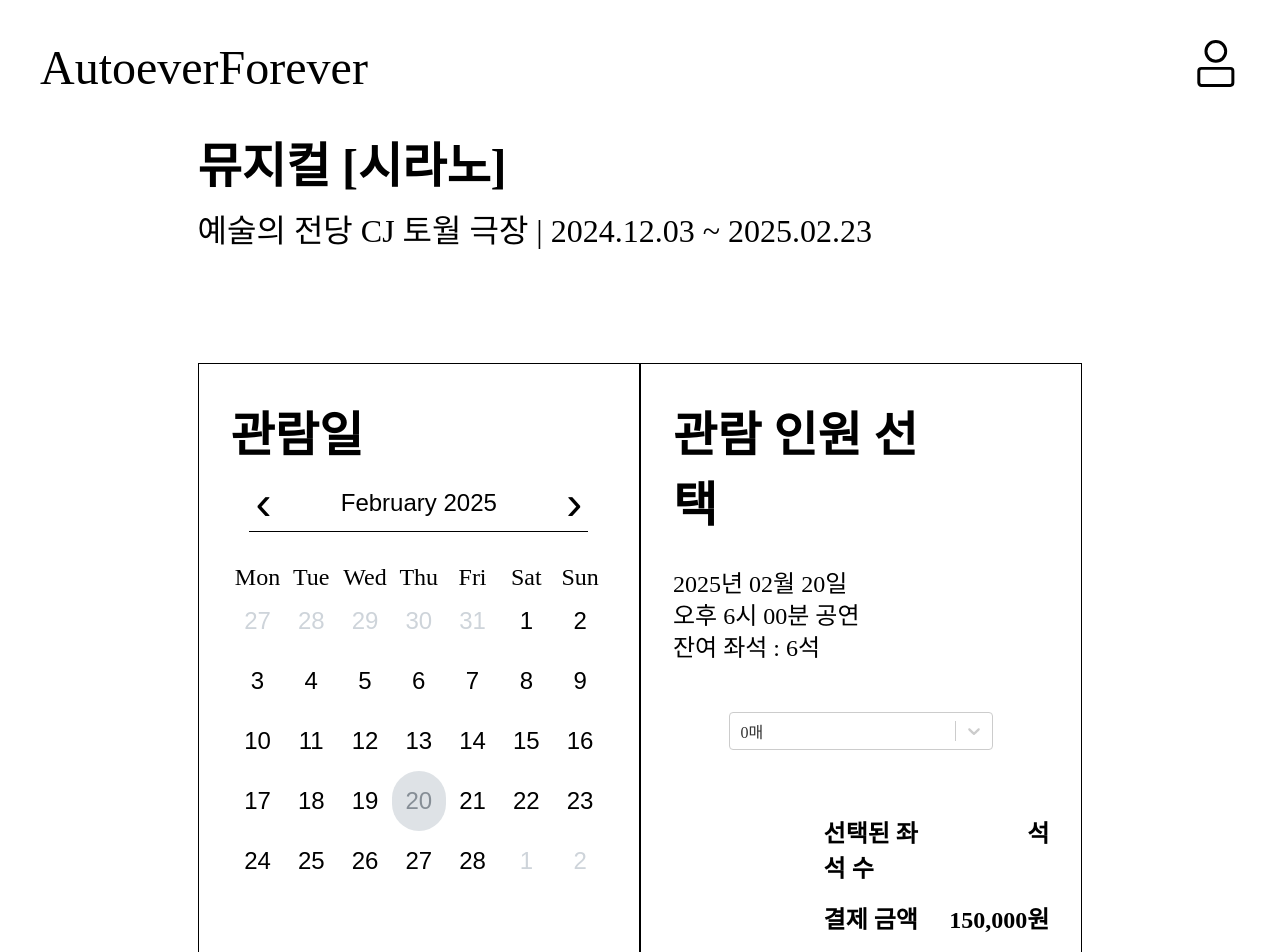
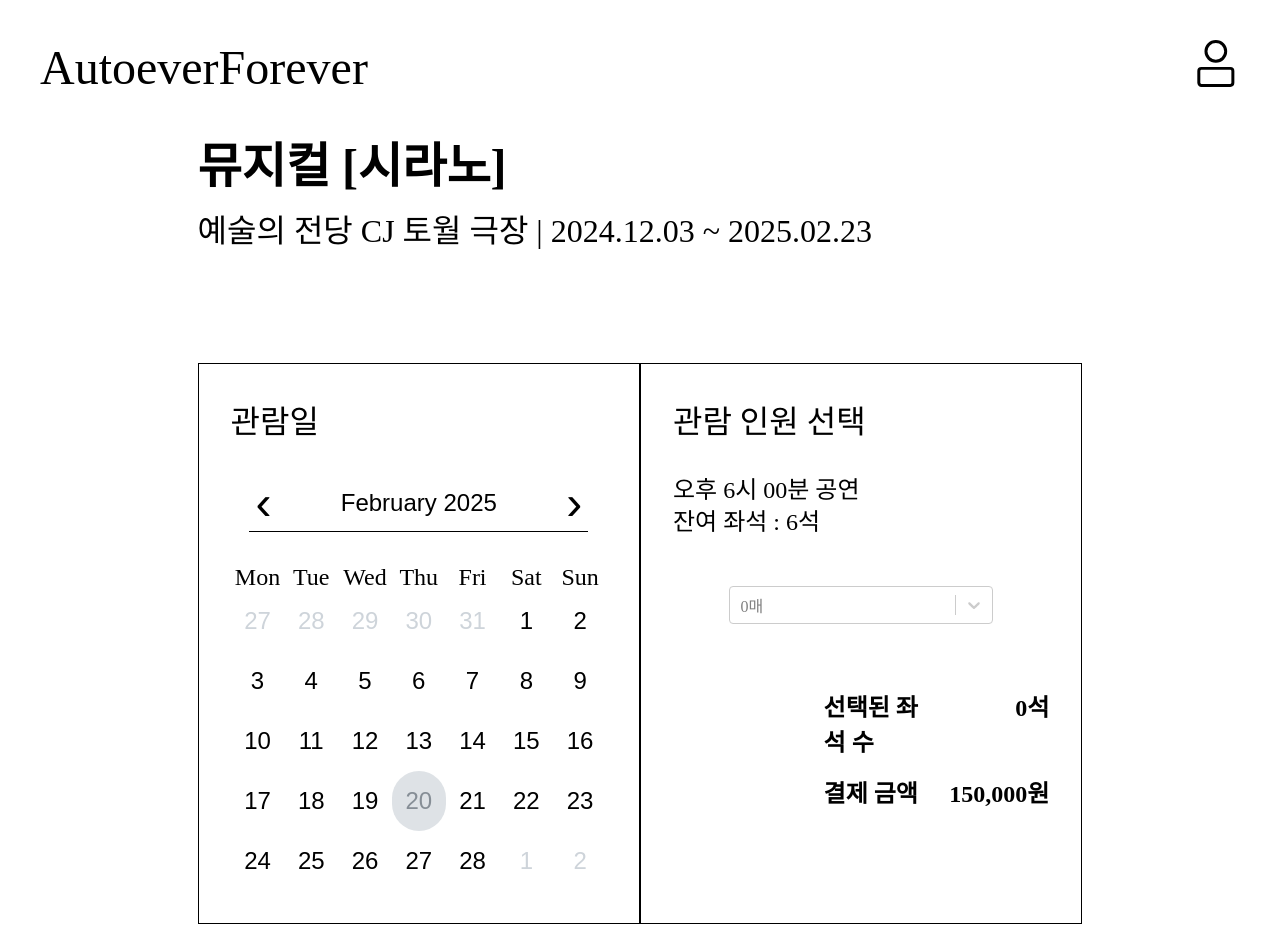
Before and after one commit to Autoever-Forever/autto-frontend, a React (Create React App) app: page /reservation/1 in a window 1280 px wide. Shown: the top 952 px of the page. Built offline with nearby package versions, Linux system fonts and the light colour scheme.

Commit message:
AF-79 refactor: divide calendar and select

```diff
--- /dev/null
+++ b/src/components/Reservation/Calendar/Calendar.tsx
@@ -0,0 +1,21 @@
+import React, { useState } from 'react';
+import { Box, CustomCalendar, Title } from './CalendarStyle';
+import moment from 'moment';
+
+function Calendar() {
+  const [selectDate, setSelectDate] = useState(new Date());
+  return (
+    <Box>
+      <Title>관람일</Title>
+      <CustomCalendar
+        defaultValue={selectDate}
+        onChange={(value: Date) => {
+          setSelectDate(value);
+        }}
+        formatDay={(locale, date) => moment(date).format('D')}
+      />
+    </Box>
+  );
+}
+
+export default Calendar;
--- a/src/components/Reservation/ReservationStyle.tsx
+++ b/src/components/Reservation/Calendar/CalendarStyle.tsx
@@ -1,36 +1,16 @@
 import Calendar from 'react-calendar';
 import styled from 'styled-components';
-import Select from 'react-select';
-export const Wrapper = styled.div`
-  display: flex;
-  flex-direction: column;
-  align-items: center;
-  width: 100%;
-  justify-content: center;
-`;
-export const Title = styled.div`
-  font-size: 3rem;
-  font-weight: bold;
-  text-align: left;
-  width: 70%;
-  margin-bottom: 0.5rem;
-`;
-export const SubInfo = styled.div`
-  font-size: 2rem;
-  text-align: left;
-  width: 70%;
-  margin-bottom: 5rem;
-`;
-export const ReservationBox = styled.div`
-  display: flex;
-  flex-direction: column;
-  width: 70%;
-  padding: 2rem;
-`;
+
 export const Box = styled.div`
   border: solid 1px black;
   padding: 2rem;
   width: 50%;
+`;
+
+export const Title = styled.div`
+  font-size: 2rem;
+  text-align: left;
+  margin-bottom: 2rem;
 `;
 export const CustomCalendar = styled(Calendar)`
   width: 100%;
@@ -113,54 +93,3 @@ export const CustomCalendar = styled(Calendar)`
     background: #dee2e6;
   }
 `;
-export const CntInfo = styled.div`
-  font-size: 1.5rem;
-  text-align: left;
-  line-height: 2rem;
-`;
-export const CustomSelect = styled(Select)`
-  margin-top: 3rem;
-  width: 70%;
-`;
-export const TotalInfo = styled.div`
-  display: flex;
-  flex-direction: column;
-  align-items: flex-end;
-  width: 100%;
-  margin-top: 4rem;
-`;
-export const InfoWrapper = styled.div`
-  display: flex;
-  flex-direction: row;
-  font-size: 1.5rem;
-  font-weight: bold;
-  width: 60%;
-  margin-bottom: 1rem;
-`;
-export const Label = styled.div`
-  width: 50%;
-  text-align: left;
-`;
-export const Value = styled.div`
-  width: 50%;
-  text-align: right;
-`;
-export const ButtonBox = styled.div`
-  width: 100%;
-  display: flex;
-  justify-content: flex-end;
-  padding: 2rem 0;
-`;
-export const Button = styled.button`
-  font-size: 1.5rem;
-  font-weight: bold;
-  width: 30%;
-  border-radius: 10px;
-  padding: 1rem;
-  border: none;
-  background-color: #d9d9d9;
-`;
-export const ErrorText = styled.text`
-  color: red;
-  margin-top: 1rem;
-`;
--- a/src/components/Reservation/Reservation.tsx
+++ /dev/null
@@ -1,98 +0,0 @@
-import React, { useState } from 'react';
-import {
-  Box,
-  CntInfo,
-  CustomCalendar,
-  CustomSelect,
-  InfoWrapper,
-  ReservationBox,
-  SubInfo,
-  Title,
-  TotalInfo,
-  Wrapper,
-  Label,
-  Value,
-  Button,
-  ButtonBox,
-  ErrorText,
-} from './ReservationStyle';
-import moment from 'moment';
-import { useParams } from 'react-router-dom';
-
-function Reservation() {
-  const { id } = useParams();
-  const [selectDate, setSelectDate] = useState(new Date());
-  const [totalSelct, setTotalSelect] = useState();
-  const options = [
-    { value: 1, label: '1매' },
-    { value: 2, label: '2매' },
-    { value: 3, label: '3매' },
-    { value: 4, label: '4매' },
-    { value: 5, label: '5매' },
-    { value: 6, label: '6매' },
-    { value: 7, label: '7매' },
-    { value: 8, label: '8매' },
-    { value: 9, label: '9매' },
-  ];
-
-  // /product/id 페이지에서 저장하고 있는 react-query 의 캐싱 값 가져와서 사용함
-
-  const submitHandler = () => {
-    // 예약 전송하는 api 연결
-    // react-query 의 잔여석이 선택한 좌석 수 totalSelect 값 보다 큰 경우 추가 로직 처리
-  };
-  return (
-    <Wrapper>
-      <Title>뮤지컬 [시라노]</Title>
-      <SubInfo>예술의 전당 CJ 토월 극장 | 2024.12.03 ~ 2025.02.23</SubInfo>
-      <ReservationBox>
-        <div style={{ display: 'flex', flexDirection: 'row' }}>
-          <Box>
-            <Title>관람일</Title>
-            <CustomCalendar
-              defaultValue={selectDate}
-              onChange={(value: Date) => {
-                setSelectDate(value);
-              }}
-              formatDay={(locale, date) => moment(date).format('D')}
-            />
-          </Box>
-          <Box>
-            <Title>관람 인원 선택</Title>
-            <CntInfo style={{ marginTop: '2rem' }}>
-              {moment(selectDate).format('YYYY년 MM월 DD일')}
-            </CntInfo>
-            <CntInfo>오후 6시 00분 공연</CntInfo>
-            <CntInfo>잔여 좌석 : 6석</CntInfo>
-            <Wrapper>
-              <CustomSelect
-                defaultInputValue="0매"
-                options={options}
-                onChange={(e) => {
-                  setTotalSelect(e.value);
-                }}
-              />
-              {totalSelct && totalSelct > 6 ? (
-                <ErrorText>예매티켓 수가 부족합니다.</ErrorText>
-              ) : null}
-            </Wrapper>
-            <TotalInfo>
-              <InfoWrapper>
-                <Label>선택된 좌석 수</Label>
-                <Value>{totalSelct}석</Value>
-              </InfoWrapper>
-              <InfoWrapper>
-                <Label>결제 금액</Label>
-                <Value>150,000원</Value>
-              </InfoWrapper>
-            </TotalInfo>
-          </Box>
-        </div>
-        <ButtonBox>
-          <Button onClick={() => submitHandler()}>예약하기</Button>
-        </ButtonBox>
-      </ReservationBox>
-    </Wrapper>
-  );
-}
-export default Reservation;
--- /dev/null
+++ b/src/components/Reservation/Select/Select.tsx
@@ -0,0 +1,61 @@
+import React, { useState } from 'react';
+import {
+  Box,
+  CntInfo,
+  CustomSelect,
+  ErrorText,
+  InfoWrapper,
+  Label,
+  Title,
+  TotalInfo,
+  Value,
+  Wrapper,
+} from './SelectStyle';
+import moment from 'moment';
+
+function Select() {
+  const [totalSelect, setTotalSelect] = useState(0);
+  const options = [
+    { value: 1, label: '1매' },
+    { value: 2, label: '2매' },
+    { value: 3, label: '3매' },
+    { value: 4, label: '4매' },
+    { value: 5, label: '5매' },
+    { value: 6, label: '6매' },
+    { value: 7, label: '7매' },
+    { value: 8, label: '8매' },
+    { value: 9, label: '9매' },
+  ];
+
+  return (
+    <Box>
+      <Title>관람 인원 선택</Title>
+      <CntInfo>오후 6시 00분 공연</CntInfo>
+      <CntInfo>잔여 좌석 : 6석</CntInfo>
+      <Wrapper>
+        <CustomSelect
+          placeholder='0매'
+          options={options}
+          onChange={(e) => {
+            setTotalSelect(e.value);
+          }}
+        />
+        {totalSelect && totalSelect > 6 ? (
+          <ErrorText>예매티켓 수가 부족합니다.</ErrorText>
+        ) : null}
+      </Wrapper>
+      <TotalInfo>
+        <InfoWrapper>
+          <Label>선택된 좌석 수</Label>
+          <Value>{totalSelect}석</Value>
+        </InfoWrapper>
+        <InfoWrapper>
+          <Label>결제 금액</Label>
+          <Value>150,000원</Value>
+        </InfoWrapper>
+      </TotalInfo>
+    </Box>
+  );
+}
+
+export default Select;
--- /dev/null
+++ b/src/components/Reservation/Select/SelectStyle.tsx
@@ -0,0 +1,57 @@
+import Select from 'react-select';
+import styled from 'styled-components';
+
+export const Box = styled.div`
+  border: solid 1px black;
+  padding: 2rem;
+  width: 50%;
+`;
+export const Title = styled.div`
+  font-size: 2rem;
+  text-align: left;
+  margin-bottom: 2rem;
+`;
+export const CntInfo = styled.div`
+  font-size: 1.5rem;
+  text-align: left;
+  line-height: 2rem;
+`;
+export const CustomSelect = styled(Select)`
+  margin-top: 3rem;
+  width: 70%;
+`;
+export const TotalInfo = styled.div`
+  display: flex;
+  flex-direction: column;
+  align-items: flex-end;
+  width: 100%;
+  margin-top: 4rem;
+`;
+export const InfoWrapper = styled.div`
+  display: flex;
+  flex-direction: row;
+  font-size: 1.5rem;
+  font-weight: bold;
+  width: 60%;
+  margin-bottom: 1rem;
+`;
+export const Label = styled.div`
+  width: 50%;
+  text-align: left;
+`;
+export const Value = styled.div`
+  width: 50%;
+  text-align: right;
+`;
+
+export const ErrorText = styled.text`
+  color: red;
+  margin-top: 1rem;
+`;
+export const Wrapper = styled.div`
+  display: flex;
+  flex-direction: column;
+  align-items: center;
+  width: 100%;
+  justify-content: center;
+`;
--- /dev/null
+++ b/src/pages/Reservation/ResercationStyle.tsx
@@ -0,0 +1,44 @@
+import styled from 'styled-components';
+
+export const Wrapper = styled.div`
+  display: flex;
+  flex-direction: column;
+  align-items: center;
+  width: 100%;
+  justify-content: center;
+`;
+export const Title = styled.div`
+  font-size: 3rem;
+  font-weight: bold;
+  text-align: left;
+  width: 70%;
+  margin-bottom: 0.5rem;
+`;
+export const SubInfo = styled.div`
+  font-size: 2rem;
+  text-align: left;
+  width: 70%;
+  margin-bottom: 5rem;
+`;
+export const ReservationBox = styled.div`
+  display: flex;
+  flex-direction: row;
+  width: 70%;
+  padding: 2rem;
+`;
+export const ButtonBox = styled.div`
+  width: 70%;
+  display: flex;
+  justify-content: flex-end;
+  padding: 2rem 0;
+`;
+export const Button = styled.button`
+  font-size: 1.5rem;
+  font-weight: bold;
+  width: 30%;
+  border-radius: 10px;
+  padding: 1rem;
+  border: none;
+  background-color: #d9d9d9;
+  cursor: pointer;
+`;
--- a/src/pages/Reservation/Reservation.tsx
+++ b/src/pages/Reservation/Reservation.tsx
@@ -1,11 +1,34 @@
-import React from 'react'
+import React from 'react';
+import {
+  Button,
+  ButtonBox,
+  ReservationBox,
+  SubInfo,
+  Title,
+  Wrapper,
+} from './ResercationStyle';
+import Calendar from 'components/Reservation/Calendar/Calendar';
+import Select from 'components/Reservation/Select/Select';
 
 function Reservation() {
+  const submitHandler = () => {
+    // 예약 정보 전성하는 api 연결
+    console.log('예약 완료');
+  };
   return (
-    <div>
+    <Wrapper>
+      <Title>뮤지컬 [시라노]</Title>
+      <SubInfo>예술의 전당 CJ 토월 극장 | 2024.12.03 ~ 2025.02.23</SubInfo>
+      <ReservationBox>
+        <Calendar />
+        <Select />
+      </ReservationBox>
 
-    </div>
-  )
+      <ButtonBox>
+        <Button onClick={submitHandler}>예약하기</Button>
+      </ButtonBox>
+    </Wrapper>
+  );
 }
 
-export default Reservation
+export default Reservation;
--- /dev/null
+++ b/src/pages/Reservation/ReservationIndex.tsx
@@ -0,0 +1,8 @@
+import React from 'react';
+import Reservation from './Reservation';
+
+function ReservationIndex() {
+  return <Reservation />;
+}
+
+export default ReservationIndex;
--- a/src/utils/Router.tsx
+++ b/src/utils/Router.tsx
@@ -6,6 +6,7 @@ import JoinIndex from 'pages/User/Join/JoinIndex';
 import MainPage from 'pages/Main/MainProduct/MainPage';
 import DetailIndex from 'pages/Main/DetailProduct/DetailIndex';
 import Reservation from 'components/Reservation/Reservation';
+import ReservationIndex from 'pages/Reservation/ReservationIndex';
 
 function Router() {
   return (
@@ -20,7 +21,7 @@ function Router() {
 
         <Route path="/product/:id" element={<DetailIndex />} />
 
-        <Route path="/reservation/:id" element={<Reservation />} />
+        <Route path="/reservation/:id" element={<ReservationIndex />} />
       </Routes>
     </>
   );
```
Also changed, not shown: src/pages/Reservation/Index.tsx (deleted, +0 -8 lines).
